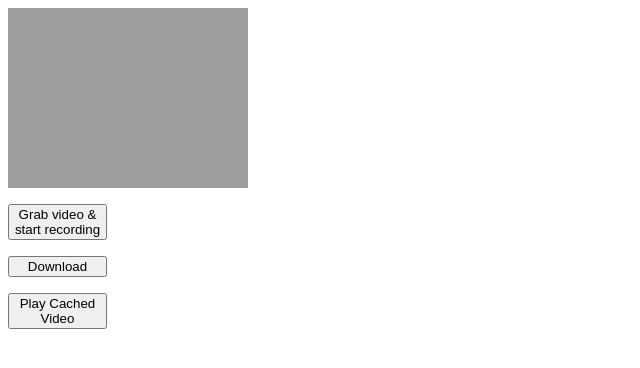
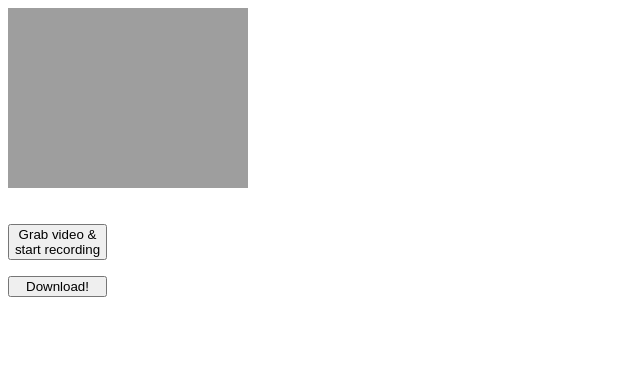
Before and after one commit to Crownen187/PWA-Coffee, a plain HTML site: page index.html in a window 1280 px wide. Shown: the whole page, without its empty margins (0-640 px from the left). Drawn offline with Linux system fonts and the light colour scheme.

Commit message:
pull back

```diff
--- a/index.html
+++ b/index.html
@@ -14,14 +14,8 @@
   </head>
   <body>
     <video autoplay style="height:180px; width: 240px;" poster="https://image.freepik.com/free-icon/video-camera-symbol_318-40225.png"></video>
-    <p><button onclick="getStream()">Grab video & start recording</button></p>
-    <p><button onclick="download()">Download</button></p>
-
-
-    <p><button onclick="playCachedVideo()">Play Cached Video</button></p>
-
-
-    <video id="cachedVideoPlayer" style="display: none;"></video>
+<p><button onclick="getStream()">Grab video & start recording</button></p>
+<p><button onclick="download()">Download!</button></p>
     <script src="js/app.js"></script>
   </body>
 </html>
--- a/js/app.js
+++ b/js/app.js
@@ -28,7 +28,7 @@ function getStream() {
     return;
   }
 
-  var constraints = { video: true, audio: true };
+  var constraints = {video: true, audio: true};
   getUserMedia(constraints, function (stream) {
     var mediaControl = document.querySelector('video');
 
@@ -42,7 +42,7 @@ function getStream() {
 
     theStream = stream;
     try {
-      recorder = new MediaRecorder(stream, { mimeType: "video/webm" });
+      recorder = new MediaRecorder(stream, {mimeType : "video/webm"});
     } catch (e) {
       console.error('Exception while creating MediaRecorder: ' + e);
       return;
@@ -66,12 +66,8 @@ function download() {
   theRecorder.stop();
   theStream.getTracks()[0].stop();
 
-  var blob = new Blob(recordedChunks, { type: "video/webm" });
+  var blob = new Blob(recordedChunks, {type: "video/webm"});
   var url = (window.URL || window.webkitURL).createObjectURL(blob);
-
-  // Speichern des Streams im Cache
-  localStorage.setItem('cachedVideo', url);
-
   var a = document.createElement("a");
   document.body.appendChild(a);
   a.style = "display: none";
@@ -81,18 +77,6 @@ function download() {
 
   // setTimeout() here is needed for Firefox.
   setTimeout(function () {
-    (window.URL || window.webkitURL).revokeObjectURL(url);
+      (window.URL || window.webkitURL).revokeObjectURL(url);
   }, 100);
 }
-
-function playCachedVideo() {
-  // Abrufen des im Cache gespeicherten Streams und Wiedergabe
-  var cachedVideoUrl = localStorage.getItem('cachedVideo');
-  if (cachedVideoUrl) {
-    var videoPlayer = document.querySelector('#cachedVideoPlayer');
-    videoPlayer.src = cachedVideoUrl;
-    videoPlayer.play();
-  } else {
-    alert('Kein im Cache gespeichertes Video gefunden.');
-  }
-}
```
